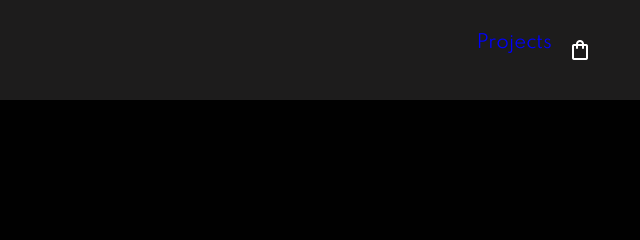
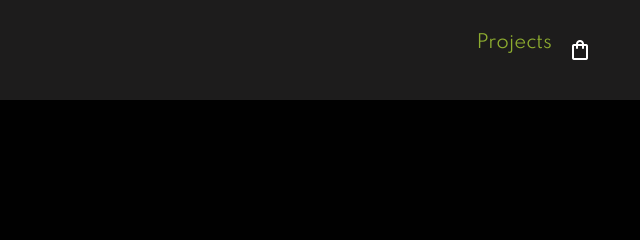
Before and after one commit to Modsontech45/Resume, a plain HTML site: page index.html in a window 1280 px wide. Shown: the top 240 px of the page, 640-1280 px from the left. Drawn offline with nearby package versions, Linux system fonts and the light colour scheme.

Commit message:
Initial commit

```diff
--- a/index.html
+++ b/index.html
@@ -19,7 +19,7 @@
         <img src="images/Gold Luxury Initial Logo.png" alt="">
         <div class="side-top">
 
-            <a style="color: blue;" href="./projects.html">
+            <a style="color: rgb(142, 173, 48);" href="./projects.html">
                 Projects
             </a>
 
```
